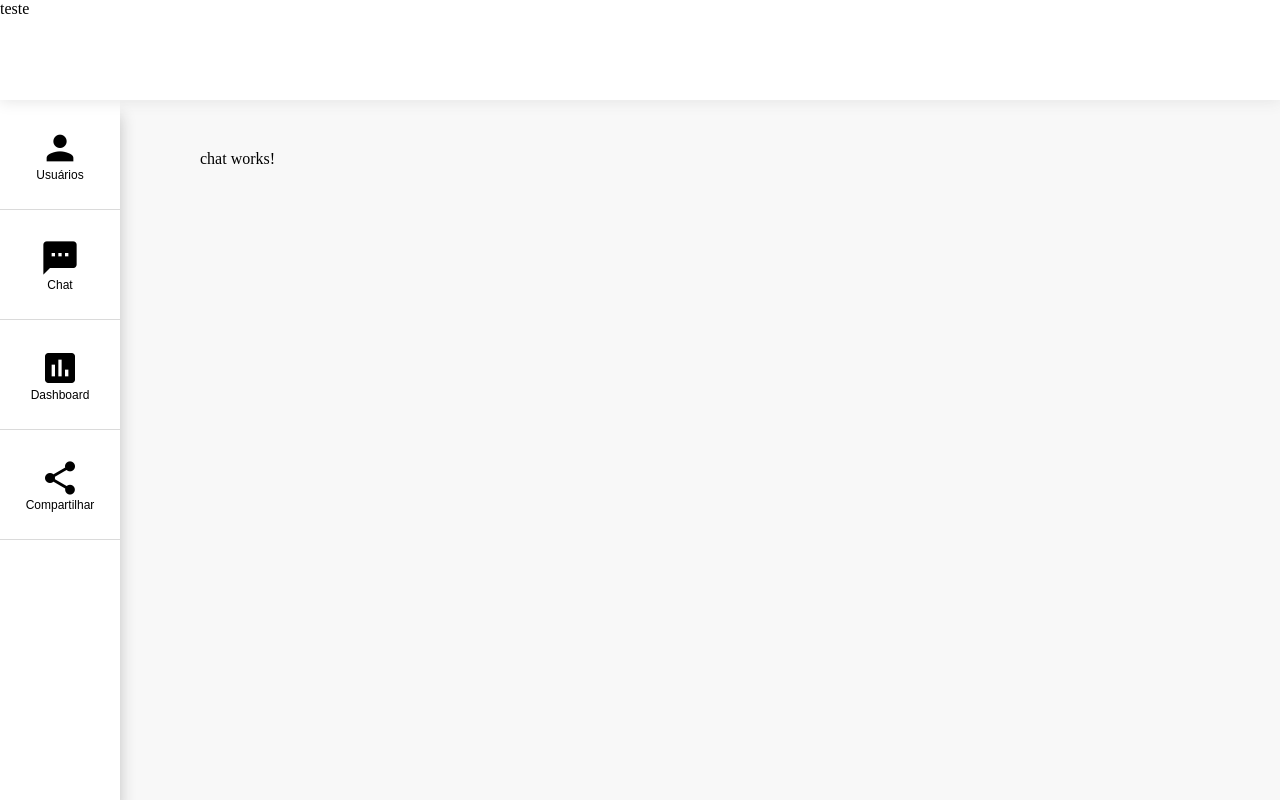
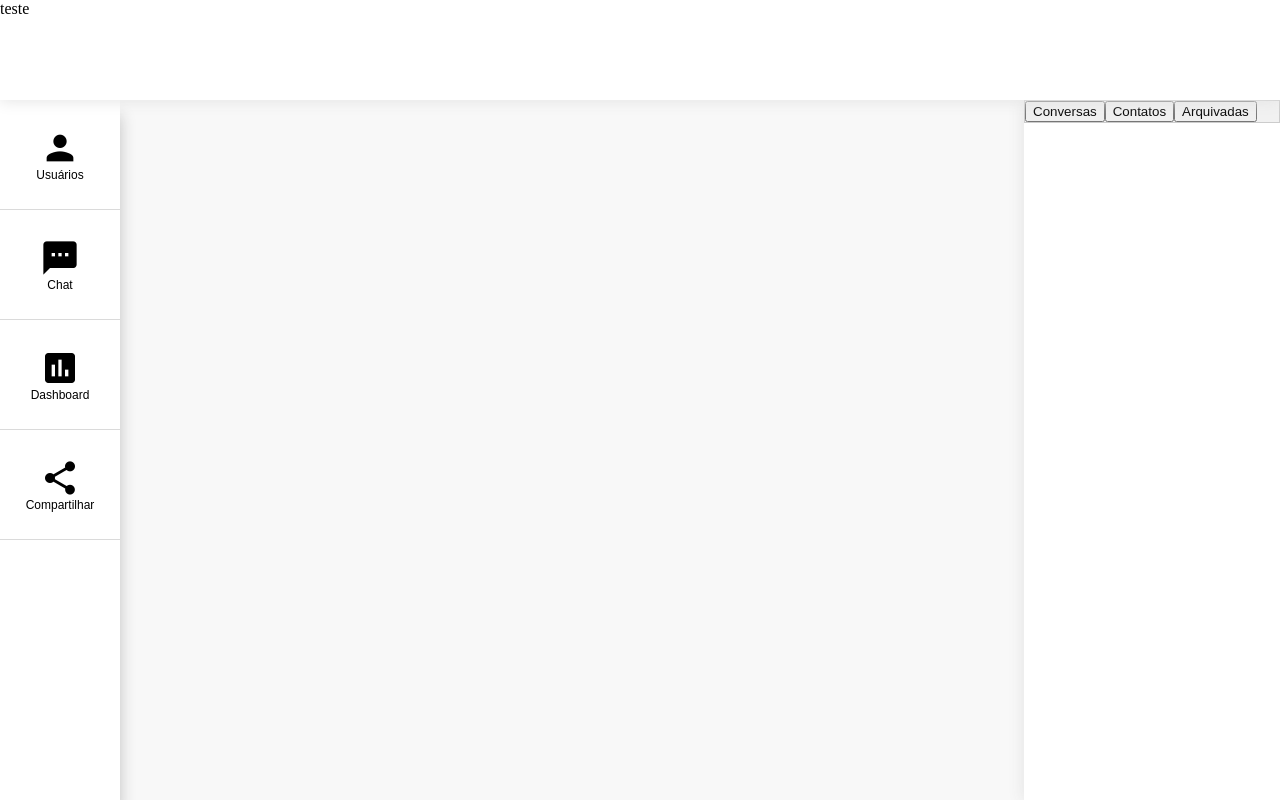
Before and after one commit to deriknyvo/components, an Angular app: page /chat in a window 1280 px wide. Built offline with nearby package versions, Linux system fonts and the light colour scheme.

Commit message:
Tabs do menu-sidebar

```diff
--- a/src/app/app.module.ts
+++ b/src/app/app.module.ts
@@ -12,6 +12,7 @@ import { TopBarComponent } from './components/top-bar/top-bar.component';
 import { LoginComponent } from './components/login/login.component';
 import { HomeComponent } from './pages/home/home.component';
 import { PageNotFoundComponent } from './pages/page-not-found/page-not-found.component';
+import { ChatSidebarComponent } from './components/chat-sidebar/chat-sidebar.component';
 
 @NgModule({
   declarations: [
@@ -24,7 +25,8 @@ import { PageNotFoundComponent } from './pages/page-not-found/page-not-found.com
     TopBarComponent,
     LoginComponent,
     HomeComponent,
-    PageNotFoundComponent
+    PageNotFoundComponent,
+    ChatSidebarComponent
   ],
   imports: [
     BrowserModule,
--- /dev/null
+++ b/src/app/components/chat-sidebar/chat-sidebar.component.html
@@ -0,0 +1,7 @@
+<div class="chat-sidebar">
+  <div class="tabs-sidebar">
+    <button class="tab-link">Conversas</button>
+    <button class="tab-link">Contatos</button>
+    <button class="tab-link">Arquivadas</button>
+  </div>
+</div>
--- /dev/null
+++ b/src/app/components/chat-sidebar/chat-sidebar.component.scss
@@ -0,0 +1,31 @@
+.chat-sidebar {
+  height: calc(100vh - 100px);
+  width: 20%;
+  background-color: #ffffff;
+  box-shadow: 0 0 15px 1px #e4e4e4;
+  position: absolute;
+  right: 0;
+}
+
+.tabs-sidebar {
+  overflow: hidden;
+  border: 1px solid #ccc;
+  background-color: #f1f1f1;
+
+  .tab-links {
+    float: left;
+    border: none;
+    outline: none;
+    cursor: pointer;
+    padding: 14px 16px;
+    transition: 0.3s;
+  }
+
+  .tab-links:hover {
+    background-color: #ddd;
+  }
+
+  .tab-links:active {
+    background-color: #ccc;
+  }
+}
--- /dev/null
+++ b/src/app/components/chat-sidebar/chat-sidebar.component.ts
@@ -0,0 +1,15 @@
+import { Component, OnInit } from '@angular/core';
+
+@Component({
+  selector: 'app-chat-sidebar',
+  templateUrl: './chat-sidebar.component.html',
+  styleUrls: ['./chat-sidebar.component.scss']
+})
+export class ChatSidebarComponent implements OnInit {
+
+  constructor() { }
+
+  ngOnInit() {
+  }
+
+}
--- a/src/app/components/chat/chat.component.html
+++ b/src/app/components/chat/chat.component.html
@@ -1 +1 @@
-<p>chat works!</p>
+<app-chat-sidebar></app-chat-sidebar>
--- a/src/app/components/chat/chat.component.scss
+++ b/src/app/components/chat/chat.component.scss
@@ -0,0 +1,3 @@
+:host {
+  height: 100%;
+}
--- a/src/app/pages/home/home.component.scss
+++ b/src/app/pages/home/home.component.scss
@@ -1,3 +1,3 @@
 .main {
-  padding: 150px 100px 0 200px;
+  padding: 100px 0 0 120px;
 }
```
